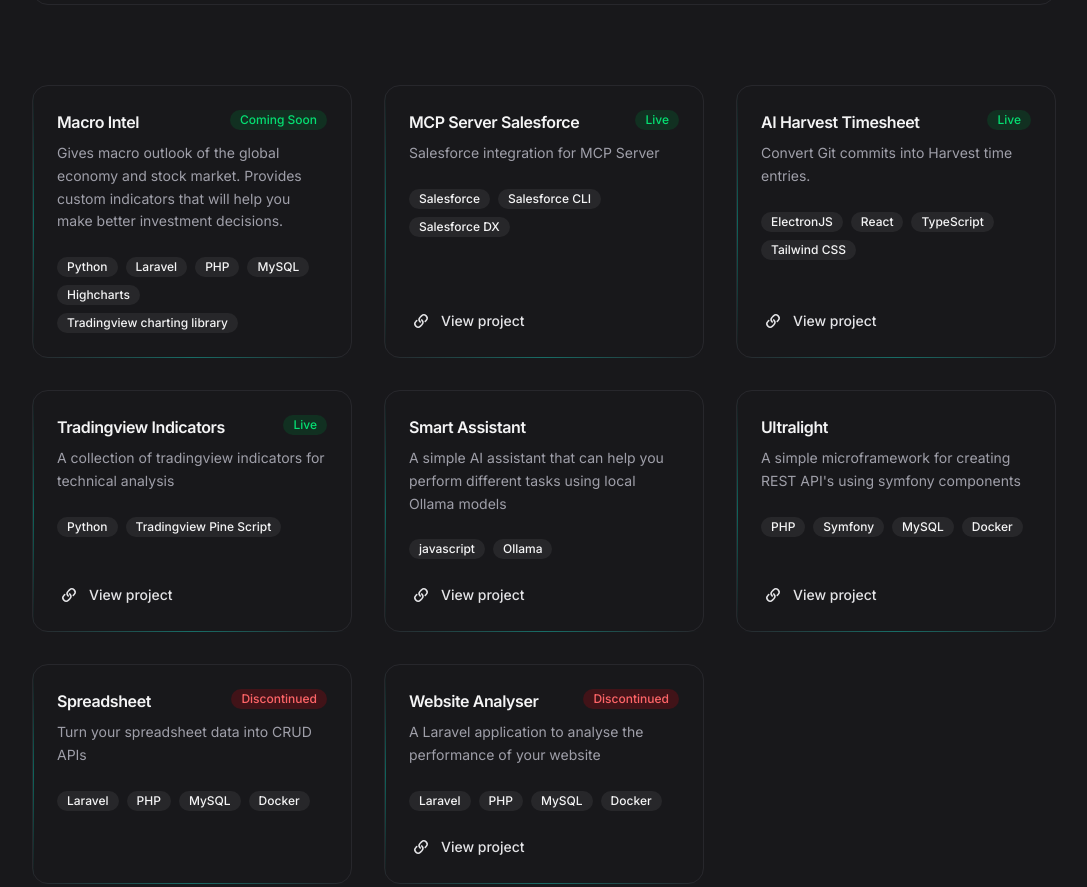
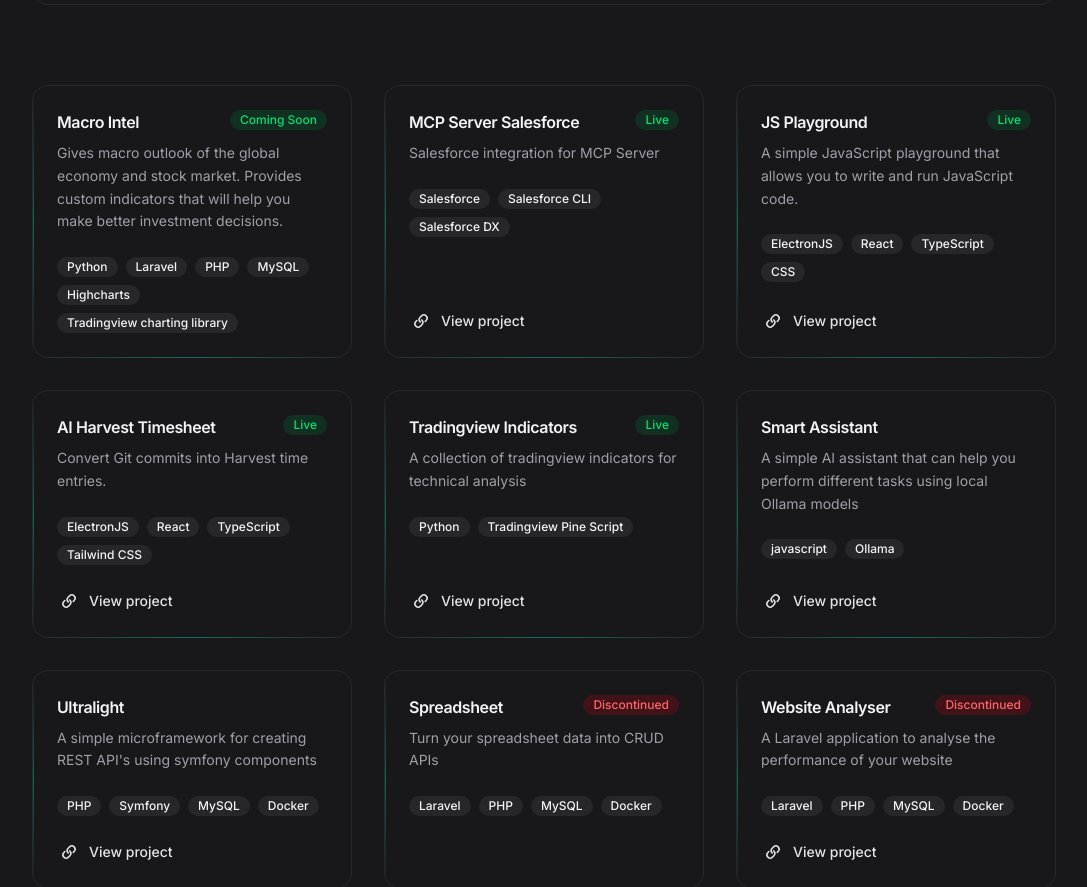
Before and after one commit to SurajAdsul/blog, a Next.js app: page /projects in a window 1280 px wide. Shown: the part 1001-1888 px from the top of the page, without its empty margins (96-1183 px from the left). Built offline with nearby package versions, Linux system fonts and the light colour scheme.

Commit message:
Add project

```diff
--- a/content/projects/data.js
+++ b/content/projects/data.js
@@ -18,6 +18,14 @@
     description: "Salesforce integration for MCP Server",
     link: "https://github.com/tsmztech/mcp-server-salesforce",
     tech: ["Salesforce", "Salesforce CLI", "Salesforce DX"],
+    status: "Live",
+  },
+  {
+    title: "JS Playground",
+    description:
+      "A simple JavaScript playground that allows you to write and run JavaScript code.",
+    link: "https://github.com/SurajAdsul/js-playground/releases/tag/v0.0.1",
+    tech: ["ElectronJS", "React", "TypeScript", "CSS"],
     status: "Live",
   },
   {
```
